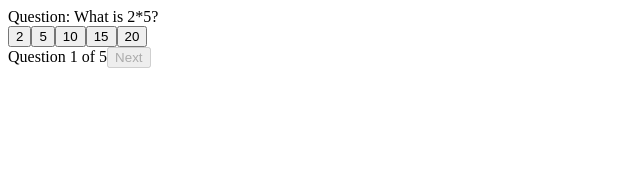
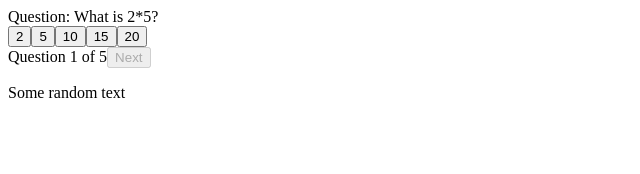
Before and after one commit to camsmith52/quizapp, a React (Create React App) app: page / in a window 1280 px wide. Shown: the top 174 px of the page, without its empty margins (0-640 px from the left). Built offline with nearby package versions, Linux system fonts and the light colour scheme.

Commit message:
second commit

```diff
--- a/src/components/Question-footer.js
+++ b/src/components/Question-footer.js
@@ -69,6 +69,7 @@ const QuestionFooter = () => {
       {submitButton}
       {startAgainButton}
       {scoreDisplay}
+      <p>Some random text</p>
     </div>
   );
 };
```
